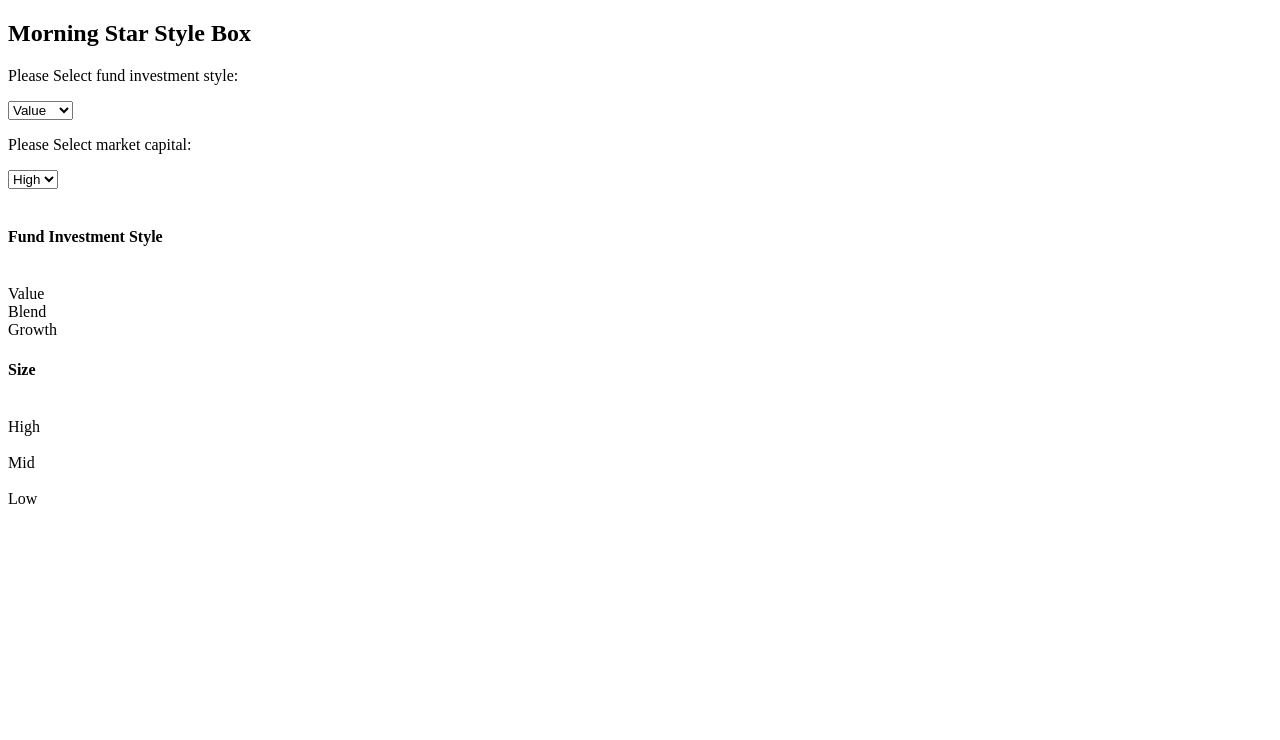
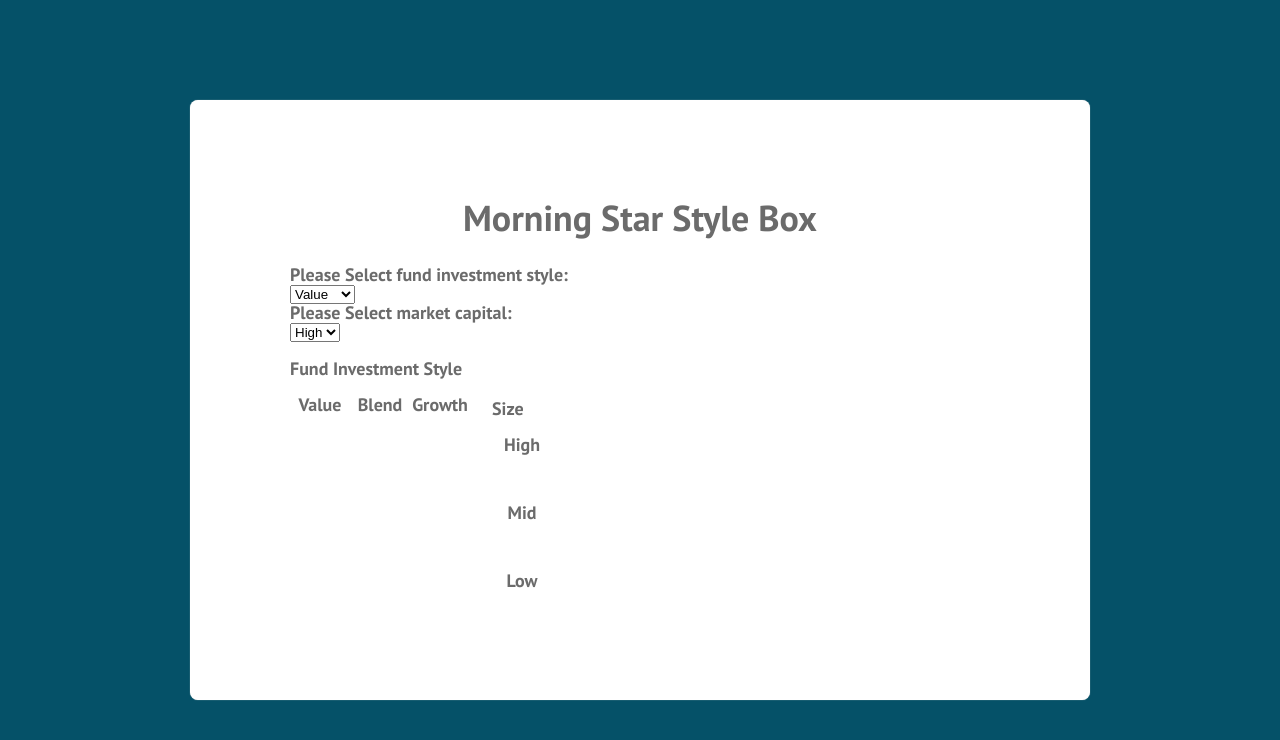
Before and after one commit to sumit07sinha/BAckbone-JS, a plain HTML site: page index.html in a window 1280 px wide. Drawn offline with nearby package versions, Linux system fonts and the light colour scheme; a script that the page names is missing.

Commit message:
Update index.html

```diff
--- a/index.html
+++ b/index.html
@@ -11,7 +11,7 @@
     />
 
     <!-- The main CSS file -->
-    <link href="style.css" rel="stylesheet" />
+    <link href="morningstarstyle.css" rel="stylesheet" />
   </head>
 
   <body>
```
